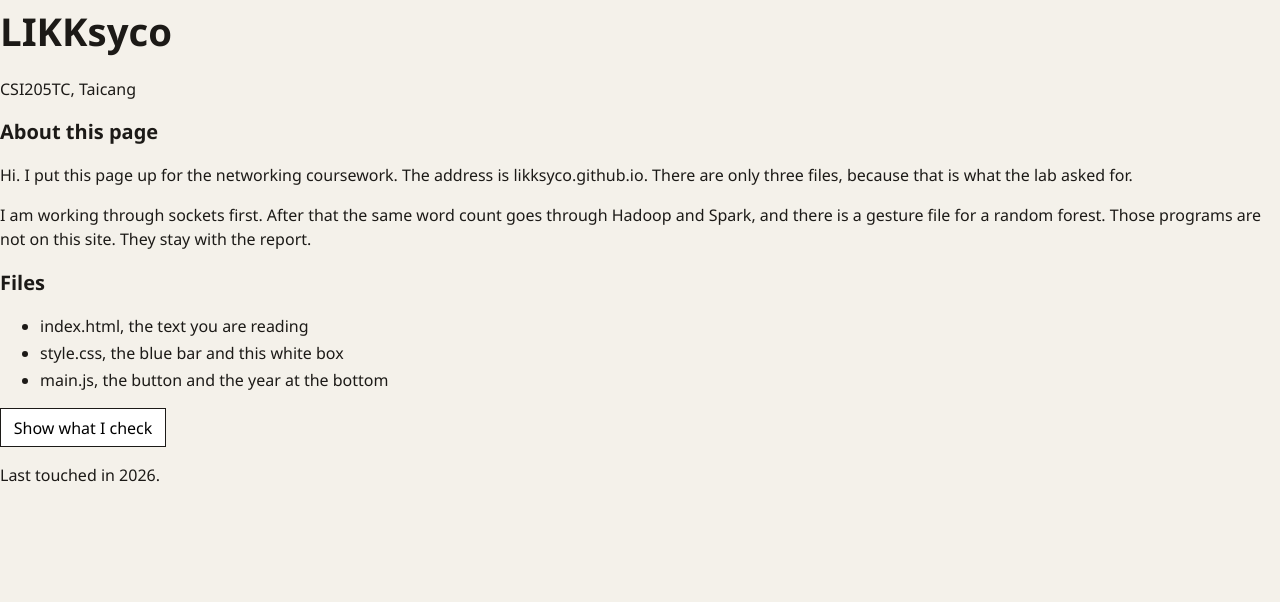
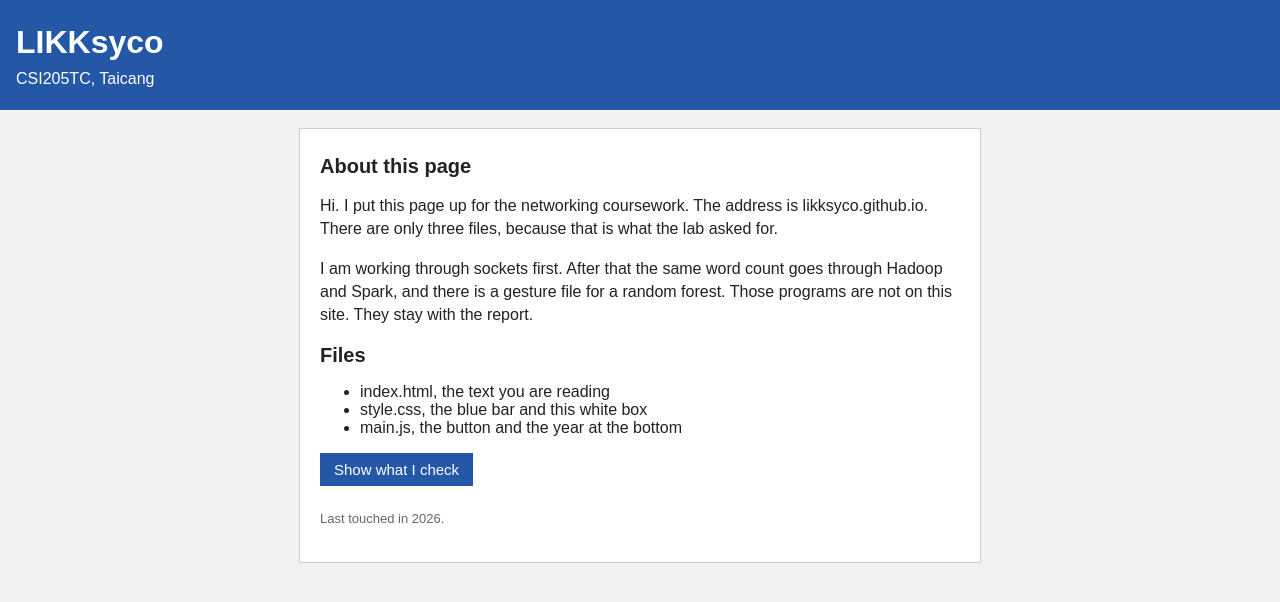
Before and after one commit to LIKKsyco/LIKKsyco.github.io, a plain HTML site: page index.html in a window 1280 px wide. Drawn offline with Linux system fonts and the light colour scheme.

Commit message:
update the page

```diff
--- a/style.css
+++ b/style.css
@@ -1,54 +1,56 @@
-:root {
-  color-scheme: light;
-  font-family: "Segoe UI", sans-serif;
-  line-height: 1.5;
+body {
+  margin: 0;
+  font-family: Arial, Helvetica, sans-serif;
+  background: #f2f2f2;
+  color: #222;
 }
 
-body {
-  margin: 0;
-  background: #f4f1ea;
-  color: #1c1a17;
+.banner {
+  background: #2458a6;
+  color: white;
+  padding: 24px 16px 20px 16px;
 }
 
-header, main {
-  max-width: 40rem;
-  margin: 0 auto;
-  padding: 1.5rem;
+.banner h1 {
+  margin: 0;
+  font-size: 32px;
 }
 
-header {
-  padding-top: 3rem;
+.banner p {
+  margin: 6px 0 0 0;
 }
 
-.kicker {
-  margin: 0;
-  letter-spacing: 0.08em;
-  text-transform: uppercase;
-  color: #6b4f2a;
-}
-
-h1 {
-  margin: 0.2rem 0 0.4rem;
-  font-size: 2.4rem;
+.card {
+  background: white;
+  width: 640px;
+  margin: 18px auto 30px auto;
+  padding: 8px 20px 20px 20px;
+  border: 1px solid #ccc;
 }
 
 h2 {
-  margin-bottom: 0.4rem;
-  font-size: 1.25rem;
+  font-size: 20px;
+  margin: 18px 0 8px 0;
 }
 
-section {
-  margin-top: 1.6rem;
+p {
+  line-height: 1.45;
 }
 
 button {
-  font: inherit;
-  padding: 0.4rem 0.8rem;
-  border: 1px solid #1c1a17;
-  background: #fff;
-  cursor: pointer;
+  background: #2458a6;
+  color: white;
+  border: 0;
+  padding: 8px 14px;
+  font-size: 15px;
 }
 
-li {
-  margin: 0.2rem 0;
+button:hover {
+  background: #1b4584;
 }
+
+.small {
+  color: #666;
+  font-size: 13px;
+  margin-top: 24px;
+}
```
